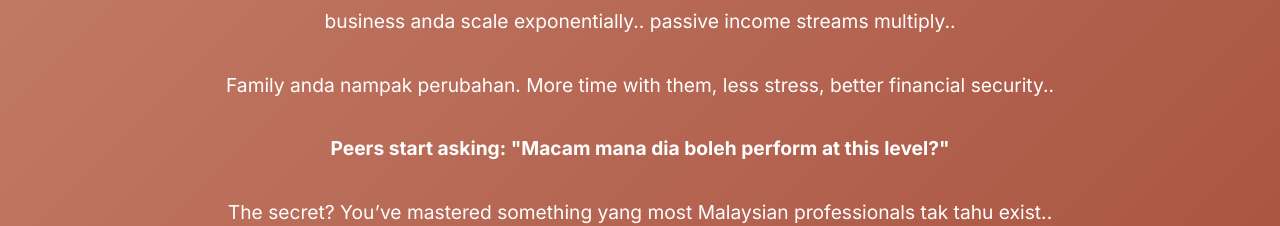
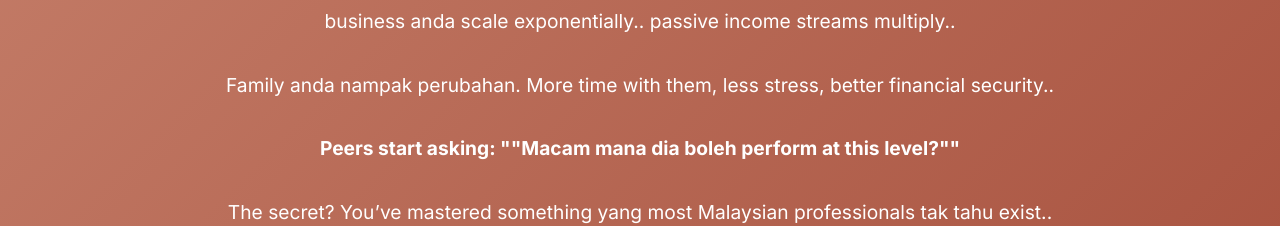
Before and after one commit to luqtech-official/kelasGPT, a Next.js app: page / in a window 1280 px wide. Shown: the part 5862-6088 px from the top of the page. Built offline with nearby package versions, Linux system fonts and the light colour scheme; no server answers.

Commit message:
eslint fix

```diff
--- a/pages/index.js
+++ b/pages/index.js
@@ -252,7 +252,7 @@ export default function Home({ productSettings }) {
 
               <p>Family anda nampak perubahan. More time with them, less stress, better financial security..</p>
 
-              <p><strong>Peers start asking: "Macam mana dia boleh perform at this level?"</strong></p>
+              <p><strong>Peers start asking: &quot;&quot;Macam mana dia boleh perform at this level?&quot;&quot;</strong></p>
 
               <p>The secret? You&rsquo;ve mastered something yang most Malaysian professionals tak tahu exist..</p>
 
```
